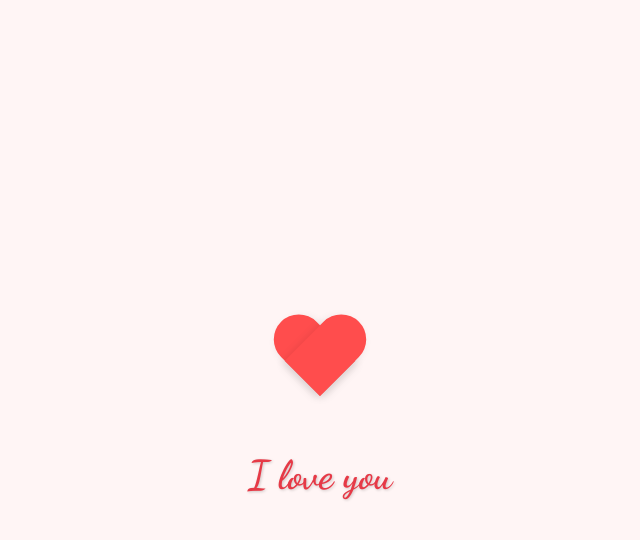
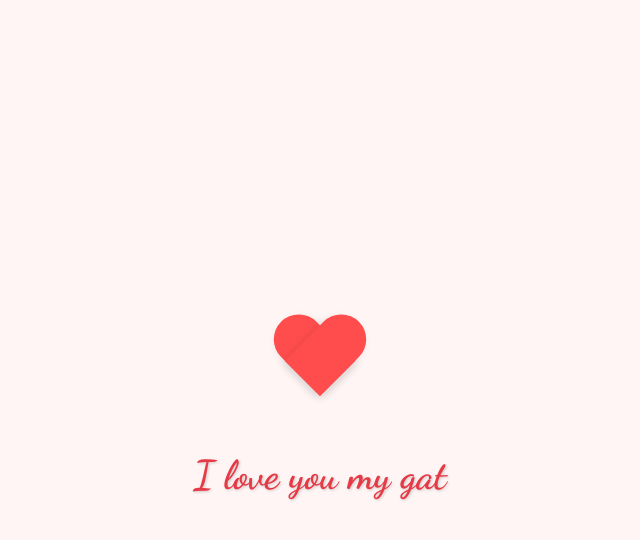
Before and after one commit to Davi310122/Love-2-, a plain HTML site: page index.html in a window 1280 px wide. Both pictures are taken after a click on the element 640 px from the left and 361 px from the top of the page. Shown: the whole page, without its empty margins (320-960 px from the left). Drawn offline with Linux system fonts and the light colour scheme.

Commit message:
Update index.html

```diff
--- a/index.html
+++ b/index.html
@@ -16,7 +16,7 @@
             <div class="heart" id="heart"></div>
             <div class="pulse-ring"></div>
         </div>
-        <div class="text" id="text">I love you</div>
+        <div class="text" id="text">I love you my gat</div>
     </div>
     <audio id="heartSound" preload="auto">
         <source src="assets/heartbeat.mp3" type="audio/mpeg">
```
